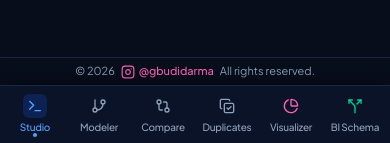
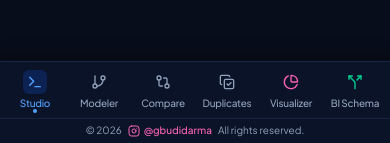
Before and after one commit to gbudidarma/BI_SQLSheetCompiler, a React (Vite) app: page / in a window 390 px wide. Shown: the part 698-841 px from the top of the page. Built offline with nearby package versions, Linux system fonts and the light colour scheme; what alasql would draw is missing.

Commit message:
fix(mobile): place copyright row directly after navigation tabs and prevent toolbar cropping

```diff
--- a/src/App.tsx
+++ b/src/App.tsx
@@ -272,7 +272,7 @@ export default function App() {
   };
 
   return (
-    <div className="flex flex-col h-screen h-[100dvh] w-screen overflow-hidden bg-[#070d1a] text-slate-100 font-sans">
+    <div className="flex flex-col h-screen h-[100dvh] h-[100svh] w-screen overflow-hidden bg-[#070d1a] text-slate-100 font-sans">
       {/* 3-Zone Top Navigation Bar with View Switcher */}
       <TopBar
         activeView={activeView}
@@ -561,9 +561,9 @@ export default function App() {
         )}
       </div>
 
-      {/* Footer */}
-      <footer className="shrink-0 h-7 sm:h-8 px-3 sm:px-4 flex items-center justify-between text-[11px] sm:text-xs border-t border-[#162544] bg-[#070e1c] text-slate-400 select-none z-30">
-        <div className="hidden sm:flex items-center gap-2 truncate">
+      {/* Desktop Footer (On mobile, footer is rendered inside MobileBottomNav after navigation) */}
+      <footer className="hidden md:flex shrink-0 h-8 px-4 items-center justify-between text-xs border-t border-[#162544] bg-[#070e1c] text-slate-400 select-none z-30">
+        <div className="flex items-center gap-2 truncate">
           <span className="font-semibold text-slate-300">SheetSQL Compiler</span>
           <span className="text-slate-600">•</span>
           <span className="text-slate-400">In-Browser SQL & BI Studio</span>
@@ -582,7 +582,7 @@ export default function App() {
             />
           </a>
         </div>
-        <div className="flex items-center gap-1.5 shrink-0 w-full sm:w-auto justify-center sm:justify-end text-[11px] sm:text-xs">
+        <div className="flex items-center gap-1.5 shrink-0 text-xs">
           <span>© {new Date().getFullYear()}</span>
           <a
             href="https://instagram.com/gbudidarma"
--- a/src/components/TopBar.tsx
+++ b/src/components/TopBar.tsx
@@ -744,6 +744,22 @@ export const MobileBottomNav: React.FC<{
           )}
         </button>
       </div>
+
+      {/* Copyright Footer (rendered after navigation on mobile) */}
+      <div className="flex items-center justify-center gap-1.5 py-1 text-[10px] text-slate-400 border-t border-[#182747]/80 select-none">
+        <span>© {new Date().getFullYear()}</span>
+        <a
+          href="https://instagram.com/gbudidarma"
+          target="_blank"
+          rel="noopener noreferrer"
+          className="text-pink-400 hover:text-pink-300 font-medium inline-flex items-center gap-1 transition-colors group"
+          title="Follow @gbudidarma on Instagram"
+        >
+          <Instagram className="w-3 h-3 transition-transform group-hover:scale-110" />
+          <span className="group-hover:underline">@gbudidarma</span>
+        </a>
+        <span>All rights reserved.</span>
+      </div>
     </nav>
   );
 };
```
